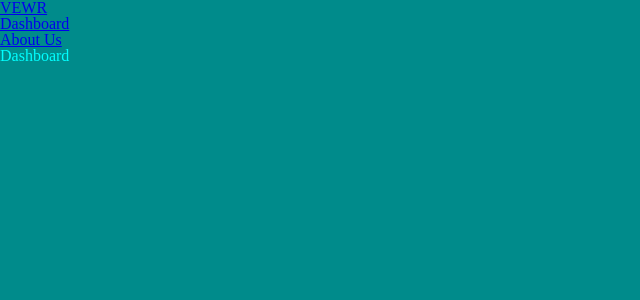
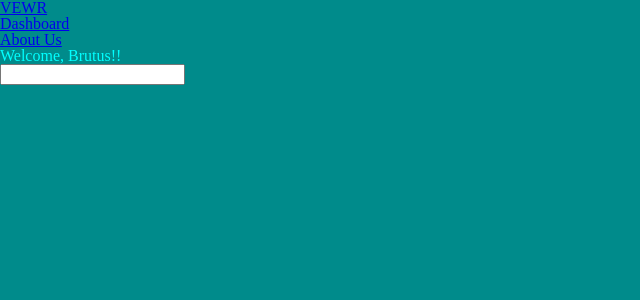
Before and after one commit to fluid-designs/Vewr, a React (Create React App) app: page /dashboard in a window 1280 px wide. Shown: the top 300 px of the page, without its empty margins (0-640 px from the left). Built offline with nearby package versions, Linux system fonts and the light colour scheme.

Commit message:
Dashboard skeleton complete.

```diff
--- a/src/components/dashboard/dashboard.js
+++ b/src/components/dashboard/dashboard.js
@@ -1,9 +1,16 @@
 import React, { Fragment, Component } from "react";
+
+let userName = "Brutus";
 
 export default function Dashboard() {
   return (
     <Fragment>
-      <div className="Dashboard">Dashboard</div>
+      <h2>{`Welcome, ${userName}!!`}</h2>
+
+      <form>
+        <input />
+        <i className="fas fa-search fa-2x" />
+      </form>
     </Fragment>
   );
 }
```
